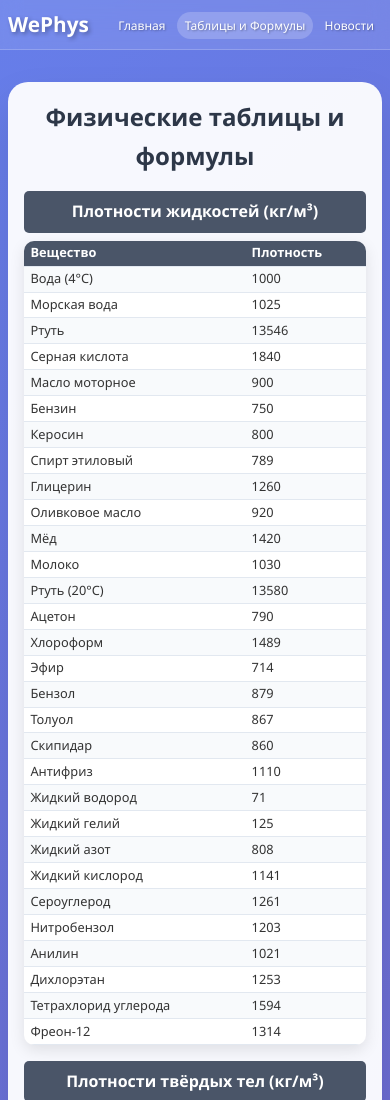
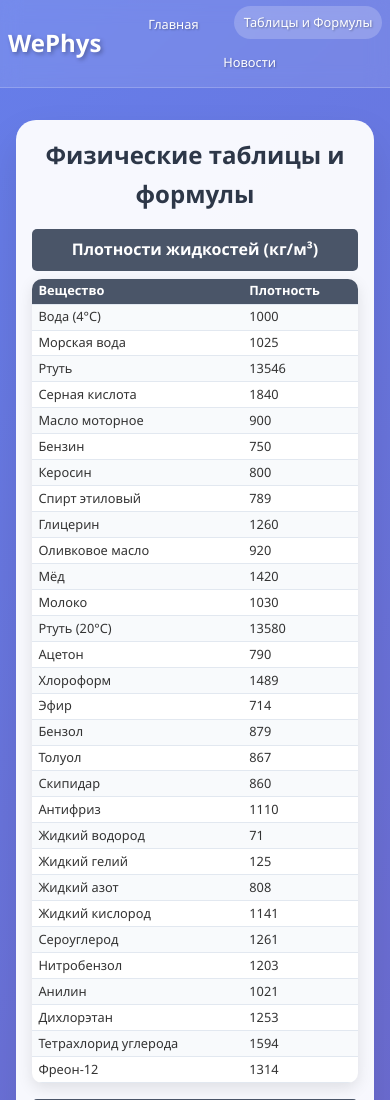
Before and after one commit to WePhys/WePhys.github.io, a plain HTML site: page tables.html in a window 390 px wide. Shown: the top 1100 px of the page. Drawn offline with Linux system fonts and the light colour scheme.

Commit message:
style.css

```diff
--- a/style.css
+++ b/style.css
@@ -291,50 +291,65 @@ footer {
 @media (max-width: 768px) {
     nav {
         flex-direction: row;
-        gap: 0.3rem;
+        gap: 0.5rem;
         padding: 0.5rem;
-        flex-wrap: nowrap;
-        overflow-x: auto;
     }
 
     nav ul {
         display: flex;
         flex-direction: row;
-        gap: 0.2rem;
-        flex-wrap: nowrap;
-        justify-content: flex-start;
-        width: auto;
+        flex-wrap: wrap;
+        gap: 0.3rem;
+        justify-content: center;
+        width: 100%;
     }
 
     nav li {
-        flex: 0 0 auto;
+        flex: 1;
+        min-width: fit-content;
     }
 
     nav a {
-        padding: 0.3rem 0.5rem;
-        font-size: 0.75rem;
+        padding: 0.4rem 0.6rem;
+        font-size: 0.8rem;
+        text-align: center;
         white-space: nowrap;
+        display: block;
     }
 
     .logo {
-        font-size: 1.3rem;
-        margin-right: 0.3rem;
-        flex-shrink: 0;
+        font-size: 1.5rem;
+        margin-right: 0.5rem;
     }
 
     main {
-        padding: 0 0.5rem;
+        padding: 0 1rem;
     }
 
     .hero,
     .tables-section,
     .news-section,
     .music-section {
-        padding: 1rem 0.5rem;
+        padding: 1.5rem 1rem;
     }
 
     .news-grid,
     .music-grid {
         grid-template-columns: 1fr;
     }
+
+    /* Дополнительные стили для компактных таблиц на мобильных */
+    .tables-grid {
+        grid-template-columns: 1fr;
+        gap: 1rem;
+    }
+
+    .compact-table {
+        font-size: 0.75rem;
+    }
+
+    .compact-table th,
+    .compact-table td {
+        padding: 0.2rem 0.3rem;
+    }
 }
```
